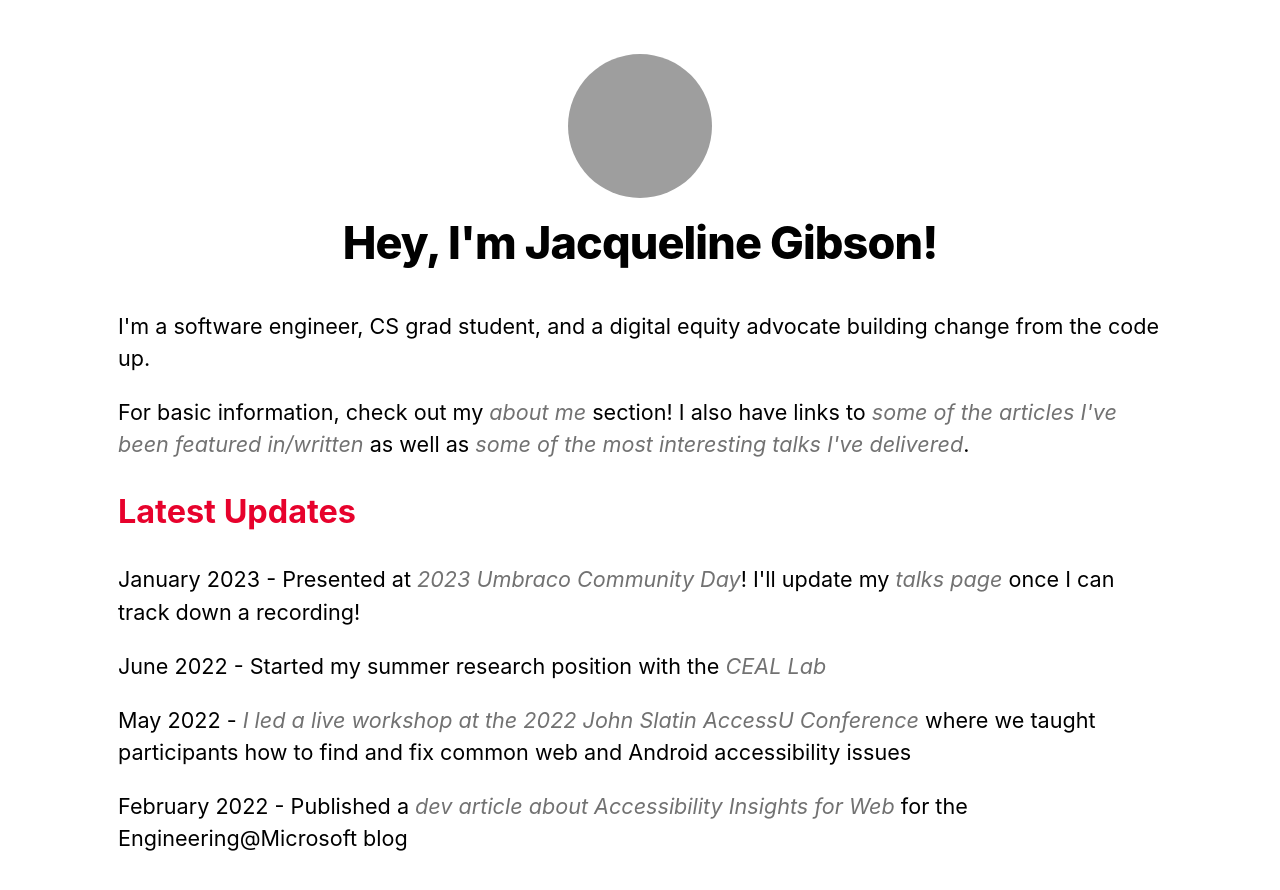
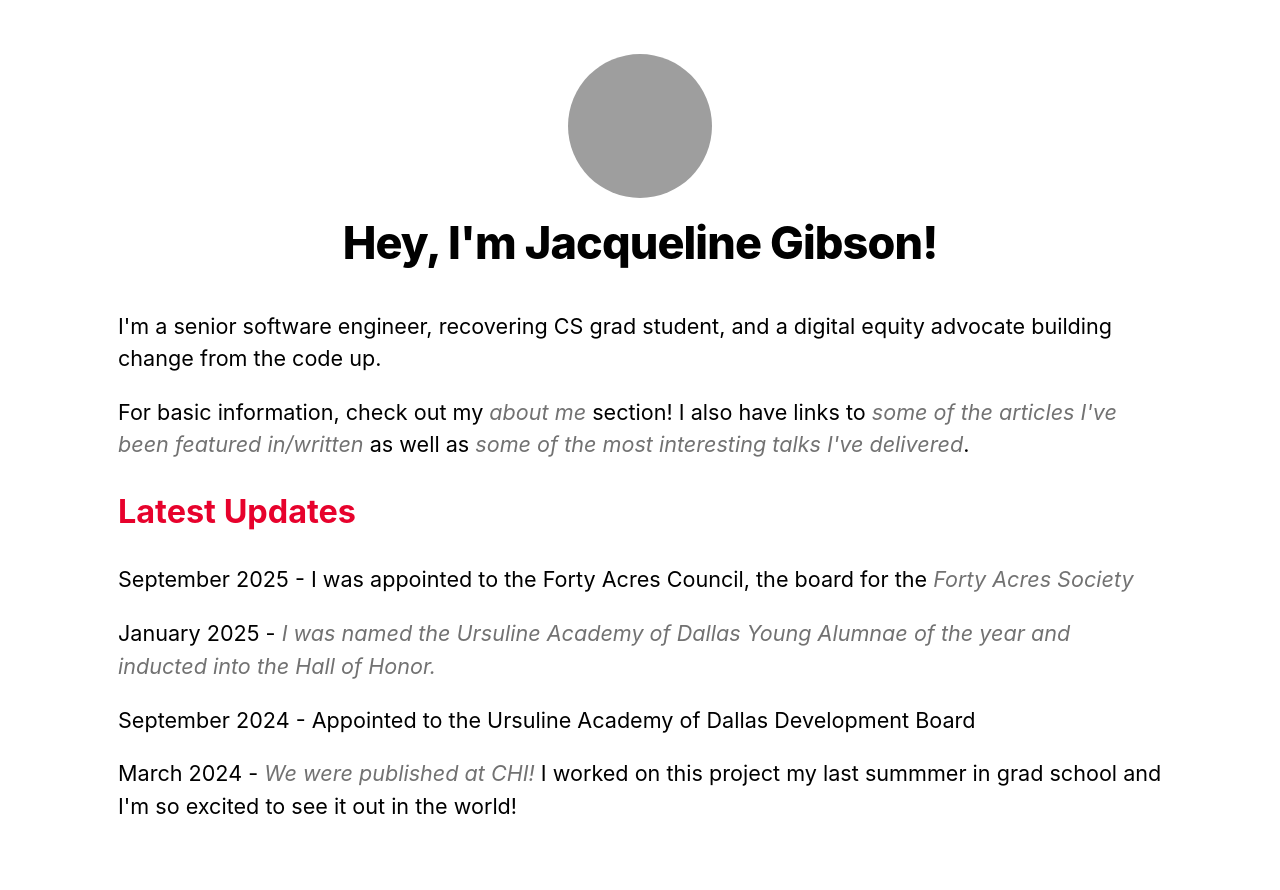
Before and after one commit to JGibson2019/JGibson2019.github.io, a Next.js app in the folder nextjs-blog/: page / in a window 1280 px wide. Shown: the top 890 px of the page. Built offline with nearby package versions, Linux system fonts and the light colour scheme; grey boxes are pictures that could not be loaded.

Commit message:
updated homepage and talks

```diff
--- a/nextjs-blog/pages/index.js
+++ b/nextjs-blog/pages/index.js
@@ -10,7 +10,7 @@ export default function Home() {
         <title>{siteTitle}</title>
       </Head>
       <section className={utilStyles.headingMd}>
-        <p>I'm a software engineer, CS grad student, and a digital equity advocate building change from the code up.</p>
+        <p>I'm a senior software engineer, recovering CS grad student, and a digital equity advocate building change from the code up.</p>
 
         <p className="description">
           For basic information, check out my{' '}
@@ -27,12 +27,10 @@ export default function Home() {
         </p>
 
         <h2 className={utilStyles.emphasizeText}>Latest Updates</h2>
-          <p>January 2023 - Presented at <a href="https://day.umbraco.community/">2023 Umbraco Community Day</a>! I'll update my <Link href="/talks">
-                <a>talks page</a>
-              </Link> once I can track down a recording!</p>
-          <p>June 2022 - Started my summer research position with the <a href="https://ceal.cs.columbia.edu/">CEAL Lab</a></p>
-          <p>May 2022 - <a href="https://knowbility.org/programs/accessu-2022/accessibility-insights-web-and-android-development-with-accessibility-in-mind">I led a live workshop at the 2022 John Slatin AccessU Conference</a> where we taught participants how to find and fix common web and Android accessibility issues</p>
-          <p>February 2022 - Published a <a href="https://devblogs.microsoft.com/engineering-at-microsoft/accessibility-insights-for-web/">dev article about Accessibility Insights for Web</a> for the Engineering@Microsoft blog</p>
+          <p>September 2025 - I was appointed to the Forty Acres Council, the board for the <a href="https://www.texasexes.org/give/giving-societies/forty-acres-society">Forty Acres Society</a></p>
+          <p>January 2025 - <a href="https://www.ursulinedallas.org/home-page-news/~board/alumnae-awardees/post/young-alumna-2025">I was named the Ursuline Academy of Dallas Young Alumnae of the year and inducted into the Hall of Honor.</a></p>
+          <p>September 2024 - Appointed to the Ursuline Academy of Dallas Development Board</p>
+          <p>March 2024 - <a href="https://arxiv.org/pdf/2403.08221">We were published at CHI!</a> I worked on this project my last summmer in grad school and I'm so excited to see it out in the world!</p>
       </section>
     </Layout>
   );
--- a/nextjs-blog/pages/talks.js
+++ b/nextjs-blog/pages/talks.js
@@ -21,7 +21,7 @@ export default function Talks() {
 
             <h2>Developing with Accessibility in Mind</h2>
             <h3>Accessibility Insights: Catch accessibility bugs early and often</h3>
-                <p>This is a version of a talk I present to technical audiences (developers, program/product managers, and designers) showcasing how teams can leverage our team's free, open-source accessibility testing options to find and fix accessibility issues. This particular recording is from the <a href="https://techa11y.dev/main-track/accessibility-insights-catch-accessibility-bugs-early-and-often/">2021 Tech A11y Summit</a>. Most recently, John and I delivered an extended, live workshop version of this talk at the <a href="https://knowbility.org/programs/accessu-2022/accessibility-insights-web-and-android-development-with-accessibility-in-mind">2022 John Slatin AccessU Conference</a> sponsored by Knowbility.</p>
+                <p>This is a version of a talk I present to technical audiences (developers, program/product managers, and designers) showcasing how teams can leverage our team's free, open-source accessibility testing options to find and fix accessibility issues. This particular recording is from the <a href="https://techa11y.dev/main-track/accessibility-insights-catch-accessibility-bugs-early-and-often/">2021 Tech A11y Summit</a>. John and I delivered an extended, live workshop version of this talk at the <a href="https://knowbility.org/programs/accessu-2022/accessibility-insights-web-and-android-development-with-accessibility-in-mind">2022 John Slatin AccessU Conference</a> sponsored by Knowbility. Our most recent presentation was at the <a href="https://youtu.be/AkCQ3k_qo4w?si=lMEDnbJi_vNsotQh">2023 Umbraco Community Days</a>!</p>
                 <iframe title="Accessibility Insights: Catch accessibility bugs early and often recording" className={utilStyles.vidFrame} src="https://www.youtube.com/embed/93wpslHx4tc" frameBorder="0" allow="accelerometer; autoplay; encrypted-media; gyroscope; picture-in-picture"></iframe>
 
             <h2>Miscellaneous</h2>
```
